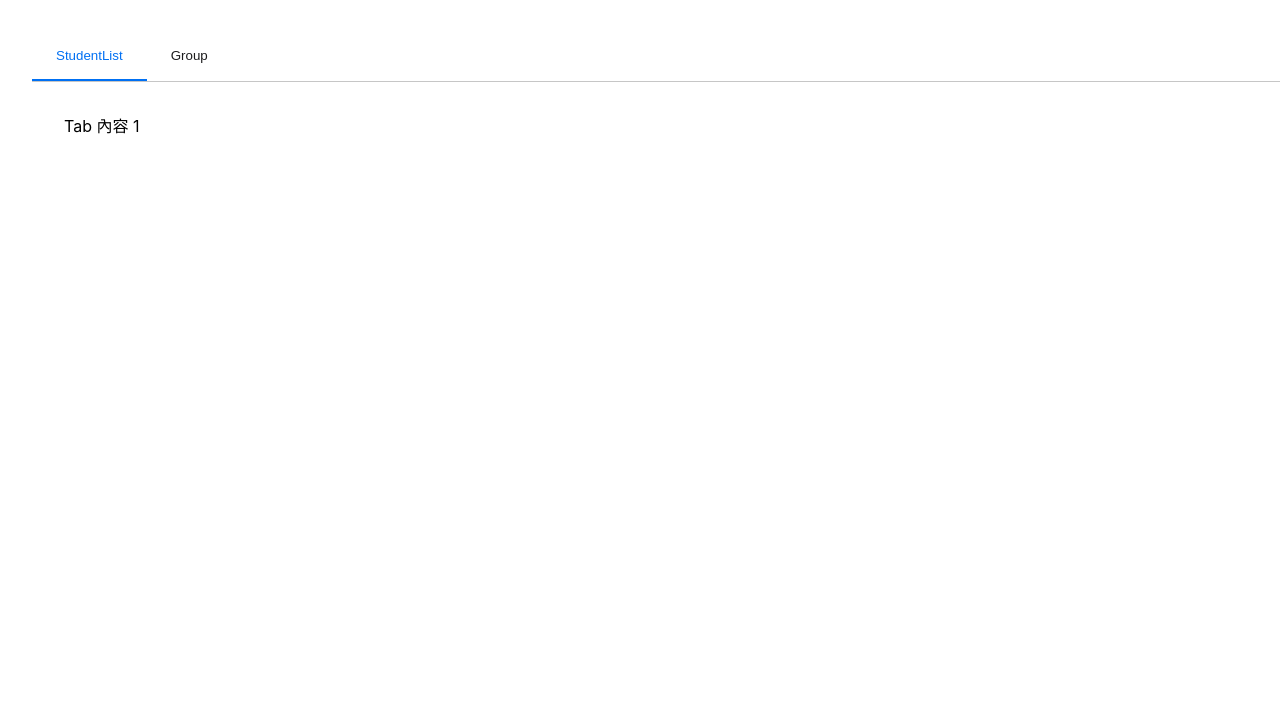
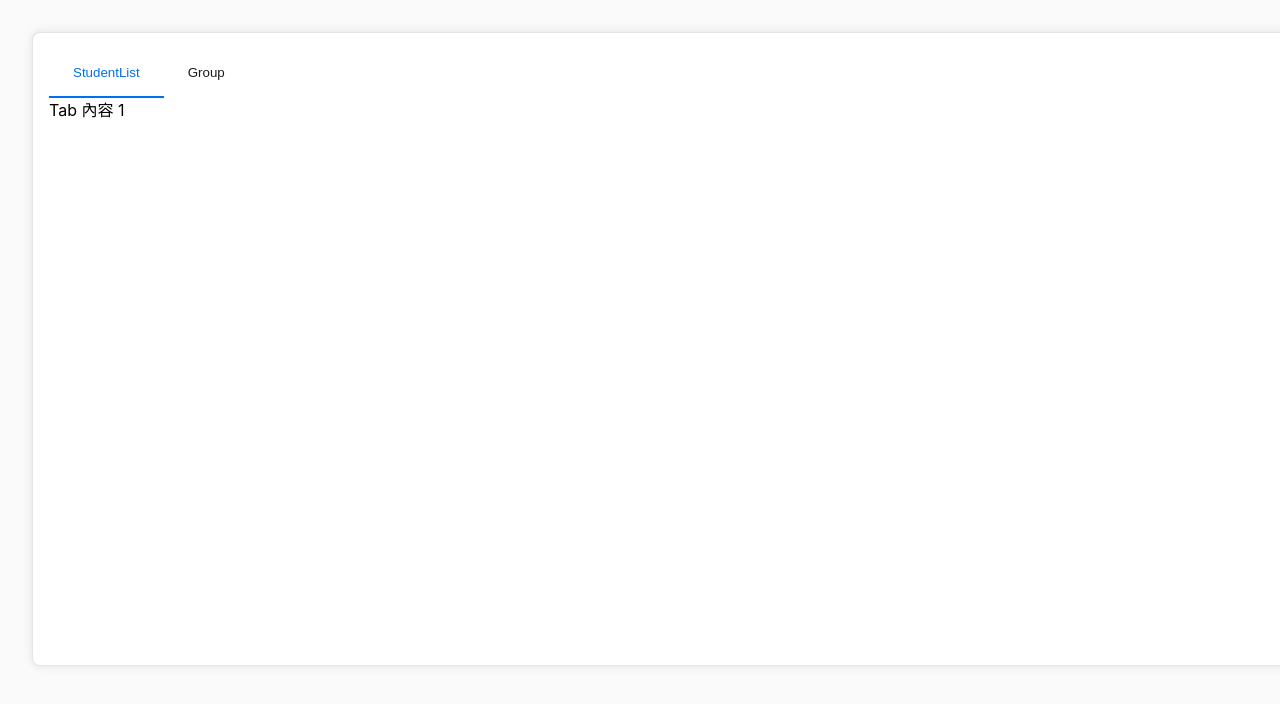
Before and after one commit to ahwei/home-assessment-2025-01, a React (Vite) app: page / in a window 1280 px wide. Shown: the top 704 px of the page. Built offline with nearby package versions, Linux system fonts and the light colour scheme.

Commit message:
feat: enhance Box component with padding and margin props; update Tabs component structure; add styled container for homepage tabs

```diff
--- a/src/components/layout/Box.tsx
+++ b/src/components/layout/Box.tsx
@@ -1,11 +1,13 @@
 import styled from 'styled-components';
 interface BoxContainerProps {
+  p?: number;
+  m?: number;
   gap?: number;
 }
 
 const Box = styled.div<BoxContainerProps>`
-  padding: ${({ theme }) => theme.spacing(2)};
-  margin: ${({ theme }) => theme.spacing(2)};
+  padding: ${({ theme, p }) => (p ? theme.spacing(p) : 0)};
+  margin: ${({ theme, m }) => (m ? theme.spacing(m) : 0)};
   gap: ${({ theme, gap }) => (gap ? theme.spacing(gap) : 0)};
 `;
 
--- a/src/components/layout/Tabs.tsx
+++ b/src/components/layout/Tabs.tsx
@@ -9,7 +9,6 @@ const TabsContainer = styled.div`
 
 const TabList = styled.div`
   display: flex;
-  border-bottom: 1px solid ${({ theme }) => theme.colors.secondary}40;
 `;
 
 interface TabProps {
@@ -67,7 +66,7 @@ interface TabsProps {
   children: React.ReactNode;
 }
 
-export const Tabs: React.FC<TabsProps> = ({ value, onChange, children }) => {
+export const Tabs: React.FC<TabsProps> = ({ children }) => {
   return (
     <TabsContainer>
       <TabList>{children}</TabList>
--- a/src/index.css
+++ b/src/index.css
@@ -3,3 +3,7 @@
   line-height: 1.5;
   font-weight: 400;
 }
+
+body {
+  background: #fafafa;
+}
--- a/src/pages/homepage/homepage.style.tsx
+++ b/src/pages/homepage/homepage.style.tsx
@@ -0,0 +1,11 @@
+import { Box } from '@/components/layout';
+import styled from 'styled-components';
+
+export const StyleTabContainer = styled(Box)`
+  background-color: white;
+  border-radius: 8px;
+  min-height: 600px;
+  box-shadow: 0 0 10px 0 rgba(0, 0, 0, 0.1);
+  border: 1px solid rgba(0, 0, 0, 0.1);
+  padding: 16px;
+`;
--- a/src/pages/homepage/homepage.tsx
+++ b/src/pages/homepage/homepage.tsx
@@ -1,6 +1,7 @@
 import { Container } from '@/components/layout';
 import { Tab, TabPanel, Tabs } from '@/components/layout/Tabs';
 import { useState } from 'react';
+import { StyleTabContainer } from './homepage.style';
 
 export const Home = () => {
   const [activeTab, setActiveTab] = useState(0);
@@ -11,6 +12,7 @@ export const Home = () => {
 
   return (
     <Container>
+      <StyleTabContainer>
         <Tabs value={activeTab} onChange={handleChange}>
           <Tab selected={activeTab === 0} onClick={() => handleChange(0)}>
             StudentList
@@ -19,13 +21,13 @@ export const Home = () => {
             Group
           </Tab>
         </Tabs>
-
         <TabPanel value={activeTab} index={0}>
           Tab 內容 1
         </TabPanel>
         <TabPanel value={activeTab} index={1}>
           Tab 內容 2
         </TabPanel>
+      </StyleTabContainer>
     </Container>
   );
 };
```
Lines whose indentation alone changed are shown as unchanged.
